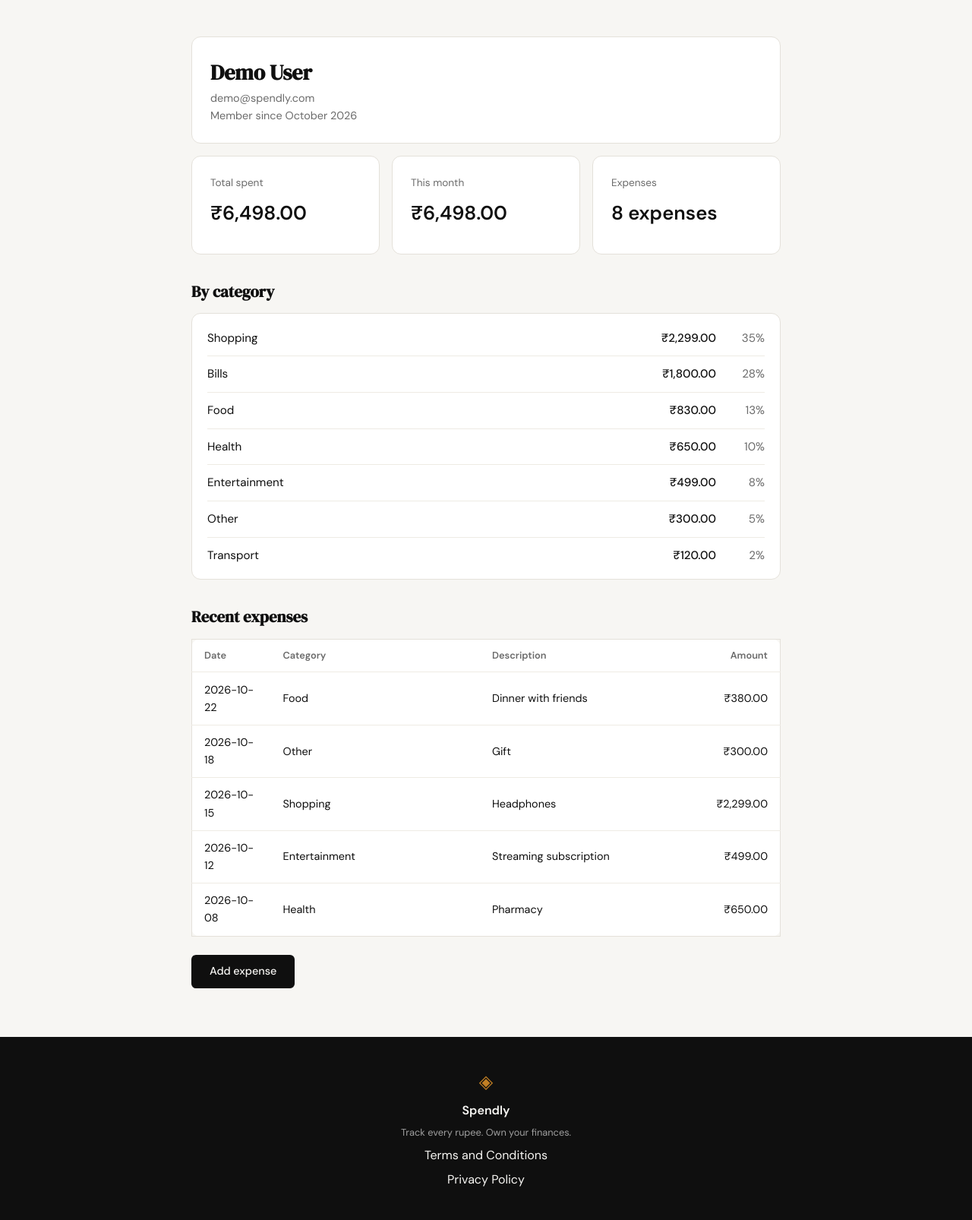
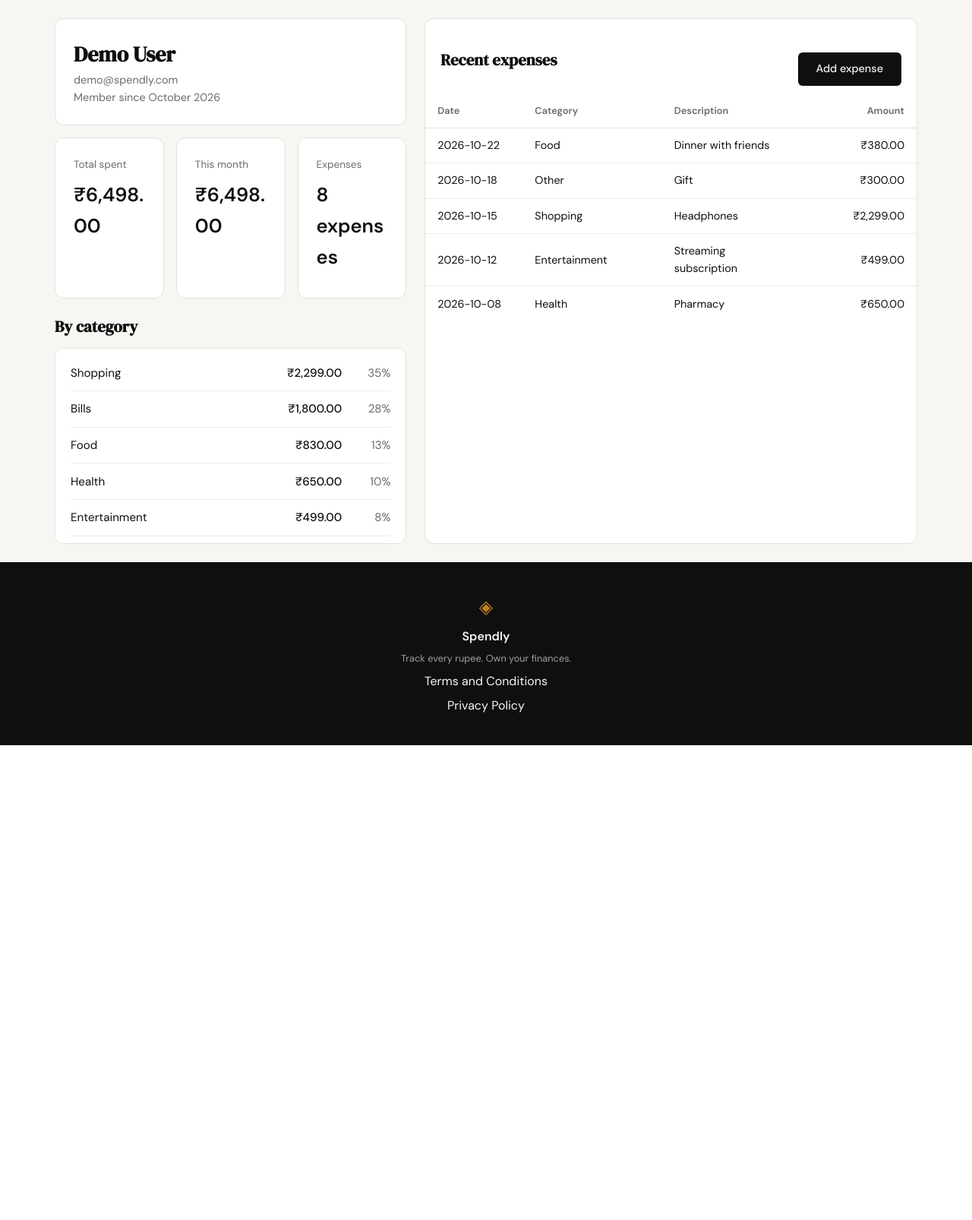
Before and after one commit to Ragrawal2004/spendly, a Flask app: page /profile in a window 1280 px wide. Shown: the part 61-1667 px from the top of the page at 76% size. After the commit the page ends 1042 px from the top, so only its background shows below. Run offline with Flask 3, Linux system fonts and the light colour scheme; the visitor is signed in with stand-in values (Sample User, id 1); data comes from the database, SQL or seed files in the repository.

Commit message:
style: dashboard layout for profile page
Co-Authored-By: Claude Sonnet 5.5 <noreply@anthropic.com>

```diff
--- a/static/css/style.css
+++ b/static/css/style.css
@@ -726,11 +726,33 @@ a { color: inherit; text-decoration: none; }
 .expense-table td:last-child {
     text-align: right;
     white-space: nowrap;
-    width: 7.5rem;
+    width: 9.5rem;
 }
 
 .expense-table th:first-child,
-.expense-table td:first-child { width: 6.5rem; }
+.expense-table td:first-child {
+    white-space: nowrap;
+    width: 8rem;
+}
+
+.recent-panel {
+    display: flex;
+    flex-direction: column;
+    min-height: 0;
+    margin-top: 2rem;
+}
+
+.recent-header {
+    display: flex;
+    justify-content: space-between;
+    align-items: center;
+    flex-wrap: wrap;
+    gap: 0.75rem;
+}
+
+.recent-header h2 { margin: 0 0 0.75rem; }
+
+.recent-header .btn-primary { margin-top: 0; margin-bottom: 0.75rem; }
 
 .empty-state {
     text-align: center;
@@ -880,3 +902,61 @@ a { color: inherit; text-decoration: none; }
         text-align: left;
     }
 }
+
+/* Profile dashboard: desktop only, fits the viewport below the nav */
+@media (min-width: 900px) {
+    .profile-section.profile-dashboard {
+        max-width: var(--max-width);
+        height: calc(100dvh - 60px);
+        display: grid;
+        grid-template-columns: minmax(0, 1fr) minmax(0, 1.4fr);
+        gap: 1.5rem;
+        padding: 1.5rem 2rem;
+    }
+
+    .profile-side,
+    .profile-main {
+        display: flex;
+        flex-direction: column;
+        min-height: 0;
+    }
+
+    .profile-side .profile-stats { grid-template-columns: repeat(3, minmax(0, 1fr)); }
+    .profile-side h2 { margin-top: 1.25rem; }
+
+    .profile-side .category-list {
+        flex: 1;
+        min-height: 0;
+        overflow-y: auto;
+    }
+
+    .recent-panel {
+        flex: 1;
+        margin-top: 0;
+        background: var(--paper-card);
+        border: 1px solid var(--border);
+        border-radius: var(--radius-md);
+        padding: 1.25rem 0 0;
+        overflow: hidden;
+    }
+
+    .recent-header { padding: 0 1.25rem; }
+
+    .recent-body {
+        flex: 1;
+        min-height: 0;
+        overflow-y: auto;
+    }
+
+    .recent-body .expense-table {
+        border: none;
+        border-radius: 0;
+    }
+
+    .expense-table thead th {
+        position: sticky;
+        top: 0;
+        background: var(--paper-card);
+        border-bottom: 1px solid var(--border);
+    }
+}
--- a/templates/profile.html
+++ b/templates/profile.html
@@ -3,7 +3,8 @@
 {% block title %}Profile - Spendly{% endblock %}
 
 {% block content %}
-<section class="profile-section">
+<section class="profile-section profile-dashboard">
+    <div class="profile-side">
         <div class="profile-card">
             <h1>{{ user["name"] }}</h1>
             <p class="profile-email">{{ user["email"] }}</p>
@@ -39,8 +40,15 @@
             {% endfor %}
         </div>
         {% endif %}
+    </div>
 
+    <div class="profile-main">
+        <div class="recent-panel">
+            <div class="recent-header">
                 <h2>Recent expenses</h2>
+                <a href="{{ url_for('add_expense') }}" class="btn btn-primary">Add expense</a>
+            </div>
+            <div class="recent-body">
                 {% if recent %}
                 <table class="expense-table">
                     <thead>
@@ -65,7 +73,8 @@
                 {% else %}
                 <p class="empty-state">No expenses yet.</p>
                 {% endif %}
-
-    <a href="{{ url_for('add_expense') }}" class="btn btn-primary">Add expense</a>
+            </div>
+        </div>
+    </div>
 </section>
 {% endblock %}
```
Lines whose indentation alone changed are shown as unchanged.
